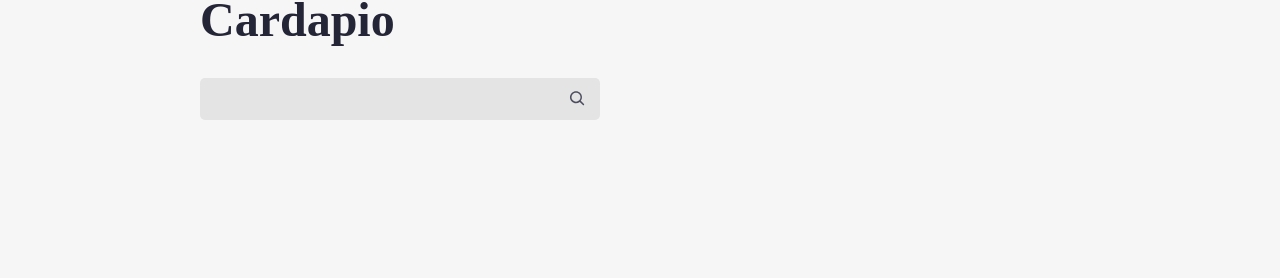
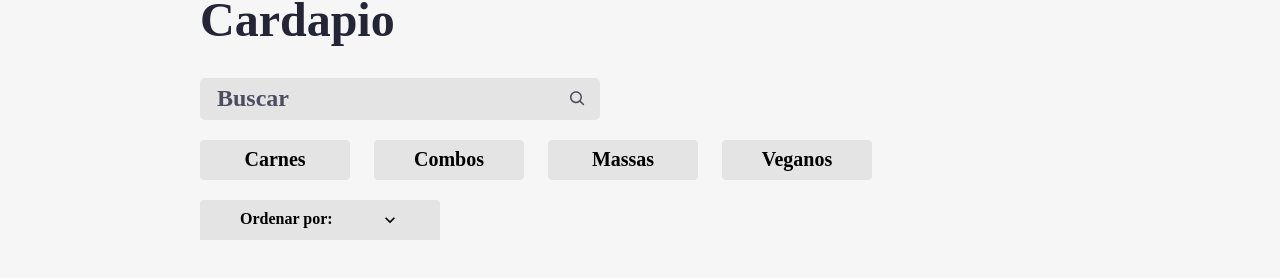
Before and after one commit to juliocezar96/Project-Aluroni-Restaurante, a React (Create React App) app: page / in a window 1280 px wide. Shown: the part 514-792 px from the top of the page. Built offline with nearby package versions, Linux system fonts and the light colour scheme; a web font is replaced by a local one.

Commit message:
Implement sorting and filters and add classNames

```diff
--- a/package.json
+++ b/package.json
@@ -10,6 +10,7 @@
     "@types/node": "^16.18.38",
     "@types/react": "^18.2.15",
     "@types/react-dom": "^18.2.7",
+    "classnames": "^2.3.2",
     "normalize.css": "^8.0.1",
     "react": "^18.2.0",
     "react-dom": "^18.2.0",
--- a/public/index.html
+++ b/public/index.html
@@ -2,17 +2,13 @@
 <html lang="en">
   <head>
     <meta charset="utf-8" />
-    <link rel="icon" href="%PUBLIC_URL%/favicon.ico" />
+    <link rel="icon" href="%PUBLIC_URL%/favicon.svg" />
     <meta name="viewport" content="width=device-width, initial-scale=1" />
     <meta name="theme-color" content="#000000" />
     <meta
       name="description"
       content="Web site created using create-react-app"
     />
-    <link rel="apple-touch-icon" href="%PUBLIC_URL%/logo192.png" />
-
-    <link rel="manifest" href="%PUBLIC_URL%/manifest.json" />
-
     <title>Aluroni</title>
   </head>
   <body>
--- a/src/pages/Cardapio/Buscador/index.tsx
+++ b/src/pages/Cardapio/Buscador/index.tsx
@@ -12,12 +12,13 @@
     return(
         <div className={styles.buscador}>
             <input
-            value={busca}
-            onChange={event => setBusca(event.target.value)}
+             onChange={event => setBusca(event.target.value)}
+             value={busca}
+             placeholder="Buscar"
             />
             <CgSearch
-            size={20}
-            color="#4C4D5F"
+             size={20}
+             color="#4C4D5F"
             />
 
         </div>
--- a/src/pages/Cardapio/Cardapio.module.scss
+++ b/src/pages/Cardapio/Cardapio.module.scss
@@ -31,7 +31,6 @@
   @media (min-width: $desktop_sm) and (max-width: $desktop_md) {
     padding: 0px $padding-horizontal-md;
   }
-
   &__text {
     color: white;
     font-size: 5rem;
@@ -57,4 +56,13 @@
     font-size: 3rem;
     margin-bottom: 30px;
   }
+
+  &__filtros {
+    align-items: center;
+    display: flex;
+    flex-wrap: wrap;
+    justify-content: space-between;
+    margin-bottom: 30px;
+    width: 100%;
+  }
 }
--- /dev/null
+++ b/src/pages/Cardapio/Filtros/Filtros.module.scss
@@ -0,0 +1,30 @@
+@import "styles/variaveis";
+
+.filtros {
+  display: flex;
+  gap: 24px;
+  flex-wrap: wrap;
+  margin: 20px 0;
+
+  &__filtro {
+    align-items: center;
+    background-color: $grey;
+    border-radius: 4px;
+    border: none;
+    display: flex;
+    font-size: 1.25rem;
+    font-weight: bold;
+    height: 40px;
+    justify-content: center;
+    width: 150px;
+
+    &--ativo {
+      background-color: $blue;
+      color: white;
+    }
+
+    &:hover {
+      cursor: pointer;
+    }
+  }
+}
--- /dev/null
+++ b/src/pages/Cardapio/Filtros/filtros.json
@@ -0,0 +1,18 @@
+[
+  {
+    "label": "Carnes",
+    "id": 2
+  },
+  {
+    "label": "Combos",
+    "id": 3
+  },
+  {
+    "label": "Massas",
+    "id": 1
+  },
+  {
+    "label": "Veganos",
+    "id": 4
+  }
+]
--- /dev/null
+++ b/src/pages/Cardapio/Filtros/index.tsx
@@ -0,0 +1,37 @@
+import React from "react";
+import filtros from "./filtros.json";
+import styles from "./Filtros.module.scss";
+import classNames from "classnames";
+
+type IOpcao = (typeof filtros)[0];
+
+interface Props {
+  filtro: number | null;
+  setFiltro: React.Dispatch<React.SetStateAction<number | null>>;
+}
+
+export default function Filtros({ filtro, setFiltro }: Props) {
+  function selecionarFiltro(opcao: IOpcao) {
+    if (filtro === opcao.id) {
+      return setFiltro(null);
+    }
+    return setFiltro(opcao.id);
+  }
+
+  return (
+    <div className={styles.filtros}>
+      {filtros.map((opcao) => (
+        <button
+          className={classNames({
+            [styles.filtros__filtro]: true,
+            [styles["filtros__filtro--ativo"]]: filtro === opcao.id,
+          })}
+          key={opcao.id}
+          onClick={() => selecionarFiltro(opcao)}
+        >
+          {opcao.label}
+        </button>
+      ))}
+    </div>
+  );
+}
--- /dev/null
+++ b/src/pages/Cardapio/Ordenador/Ordenador.module.scss
@@ -0,0 +1,53 @@
+@import "styles/variaveis";
+
+.ordenador {
+  align-items: center;
+  background-color: $grey;
+  border: none;
+  border-top-left-radius: 4px;
+  border-top-right-radius: 4px;
+  display: flex;
+  font-size: 1rem;
+  font-weight: bold;
+  height: 40px;
+  justify-content: space-between;
+  min-width: 240px;
+  padding: 0 40px;
+  position: relative;
+
+  &--ativo {
+    background-color: $blue;
+    color: white;
+  }
+
+  &__options {
+    display: none;
+    position: absolute;
+    left: 0;
+    flex-direction: column;
+    top: 100%;
+    width: 100%;
+    &--ativo {
+      display: flex;
+    }
+  }
+
+  &__option {
+    align-items: center;
+    background-color: $grey;
+    border-top: 2px solid $light-grey;
+    box-sizing: border-box;
+    color: $black;
+    display: flex;
+    height: 40px;
+    justify-content: center;
+    width: inherit;
+
+    &:hover,
+    &--ativo {
+      background-color: $blue;
+      cursor: pointer;
+      color: white;
+    }
+  }
+}
--- /dev/null
+++ b/src/pages/Cardapio/Ordenador/index.tsx
@@ -0,0 +1,49 @@
+import React, { useState } from "react";
+import styles from "./Ordenador.module.scss";
+import opcoes from "./opcoes.json";
+import classNames from "classnames";
+import { MdKeyboardArrowUp, MdKeyboardArrowDown } from "react-icons/md";
+
+interface Props {
+  ordenador: string;
+  setOrdenador: React.Dispatch<React.SetStateAction<string>>;
+}
+
+export default function Ordenador({ ordenador, setOrdenador }: Props) {
+  const [aberto, setAberto] = useState(false);
+  const nomeOrdenador =
+    ordenador && opcoes.find((opcao) => opcao.value === ordenador)?.nome;
+  return (
+    <button
+      className={classNames({
+        [styles.ordenador]: true,
+        [styles["ordenador--ativo"]]: ordenador !== "",
+      })}
+      onClick={() => setAberto(!aberto)}
+      onBlur={() => setAberto(false)}
+    >
+      <span>{nomeOrdenador || "Ordenar por:"}</span>
+      {aberto ? (
+        <MdKeyboardArrowUp size={20} />
+      ) : (
+        <MdKeyboardArrowDown size={20} />
+      )}
+      <div
+        className={classNames({
+          [styles.ordenador__options]: true,
+          [styles["ordenador__options--ativo"]]: aberto,
+        })}
+      >
+        {opcoes.map((opcoao) => (
+          <div
+            className={styles.ordenador__option}
+            key={opcoao.value}
+            onClick={() => setOrdenador(opcoao.value)}
+          >
+            {opcoao.nome}
+          </div>
+        ))}
+      </div>
+    </button>
+  );
+}
--- /dev/null
+++ b/src/pages/Cardapio/Ordenador/opcoes.json
@@ -0,0 +1,18 @@
+[
+    {
+      "nome": "",
+      "value": ""
+    },
+    {
+      "nome": "Porção",
+      "value": "porcao"
+    },
+    {
+      "nome": "Qtd. pessoas",
+      "value": "qtd_pessoas"
+    },
+    {
+      "nome": "Preço",
+      "value": "preco"
+    }
+  ]
--- a/src/pages/Cardapio/index.tsx
+++ b/src/pages/Cardapio/index.tsx
@@ -1,11 +1,14 @@
-import { useState } from 'react'
-import Buscador from './Buscador'
-import styles from './Cardapio.module.scss'
-import {ReactComponent as Logo} from 'assets/logo.svg'
+import { useState } from "react";
+import Buscador from "./Buscador";
+import styles from "./Cardapio.module.scss";
+import { ReactComponent as Logo } from "assets/logo.svg";
+import Filtros from "./Filtros";
+import Ordenador from "./Ordenador";
 
-export default function Cardapio () {
-
-    const [busca, setBusca] = useState("")
+export default function Cardapio() {
+  const [busca, setBusca] = useState("");
+  const [filtro, setFiltro] = useState<number | null>(null);
+  const [ordenador, setOrdenador] = useState("");
 
   return (
     <main>
@@ -13,14 +16,16 @@
         <Logo />
       </nav>
       <header className={styles.header}>
-                <div className={styles.header__text}>
-                    A casa do codigo e da massa
-                </div>
+        <div className={styles.header__text}>A casa do codigo e da massa</div>
       </header>
       <section className={styles.cardapio}>
         <h3 className={styles.cardapio__titulo}>Cardapio</h3>
         <Buscador busca={busca} setBusca={setBusca} />
+        <div className={styles.cardapio__filtros}>
+          <Filtros filtro={filtro} setFiltro={setFiltro} />
+          <Ordenador ordenador={ordenador} setOrdenador={setOrdenador} />
+        </div>
       </section>
     </main>
-    )
+  );
 }
```
Also changed, not shown: public/favicon.svg (added), 1 other file (tests, documents, lock files or other folders). Lines whose indentation alone changed are shown as unchanged.
